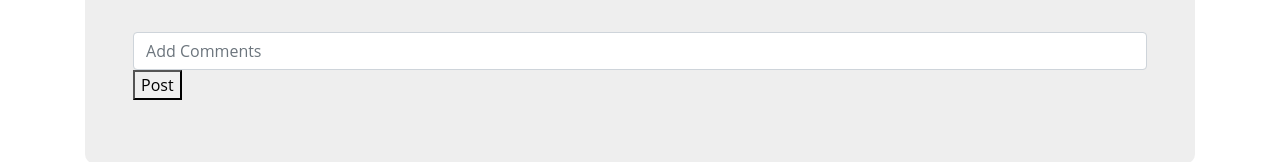
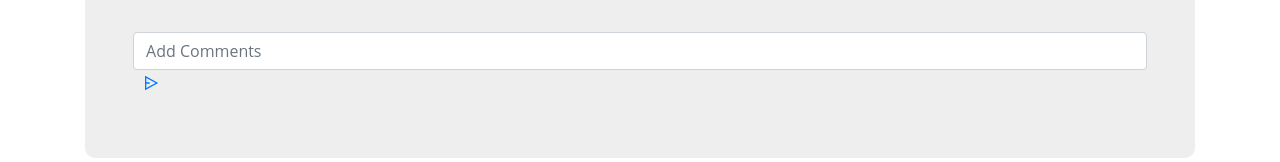
Before and after one commit to Sathira-Wijeratne/StyleSync-Solutions, a React (Create React App) app in the folder frontend/: page /viewproduct/1 in a window 1280 px wide. Shown: the part 661-823 px from the top of the page. Built offline with nearby package versions, Linux system fonts and the light colour scheme; no server answers; the HTML template or start-up script is replaced by a standard one.

Commit message:
commit comment box related changes

```diff
--- a/frontend/src/components/ProductPage.js
+++ b/frontend/src/components/ProductPage.js
@@ -7,6 +7,8 @@ import { faCartShopping, faClockRotateLeft } from '@fortawesome/free-solid-svg-i
 import Rater from "react-rater";
 import "react-rater/lib/react-rater.css";
 import Form from 'react-bootstrap/Form';
+// import { Form } from 'react-bootstrap';
+import { RiSendPlane2Line } from 'react-icons/ri';
 
 export default function ProductPage() {
 
@@ -79,7 +81,14 @@ export default function ProductPage() {
       });
     }
   }
-
+  const buttonStyle = {
+    background: 'none',
+    border: 'none',
+    cursor: 'pointer',
+    padding: '0',
+    marginLeft: '10px', // Adjust the margin as needed
+    color: '#007bff', // You can change the color as desired
+  };
 
   return (
     // Referenced from : https://bootsnipp.com/snippets/56bAW
@@ -174,10 +183,11 @@ export default function ProductPage() {
         <Form>
         <Form.Group className="mb-3" controlId="exampleForm.ControlInput1">
         <Form.Control type="email" placeholder="Add Comments" />
-        <button>Post</button>
-        </Form.Group>
-        </Form>
-
+        <button type="submit" style={buttonStyle}>
+        <RiSendPlane2Line />
+        </button>
+      </Form.Group>
+    </Form>
 
 
       </div>
```
